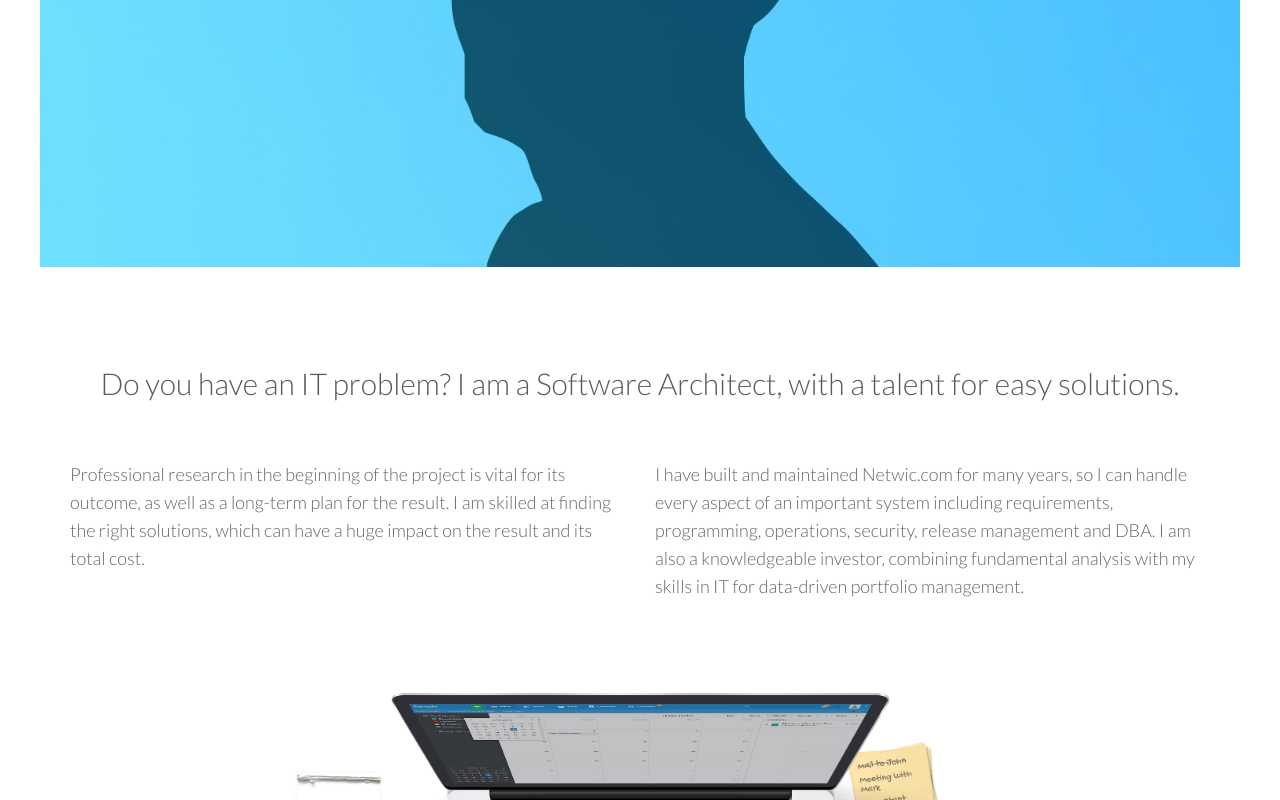
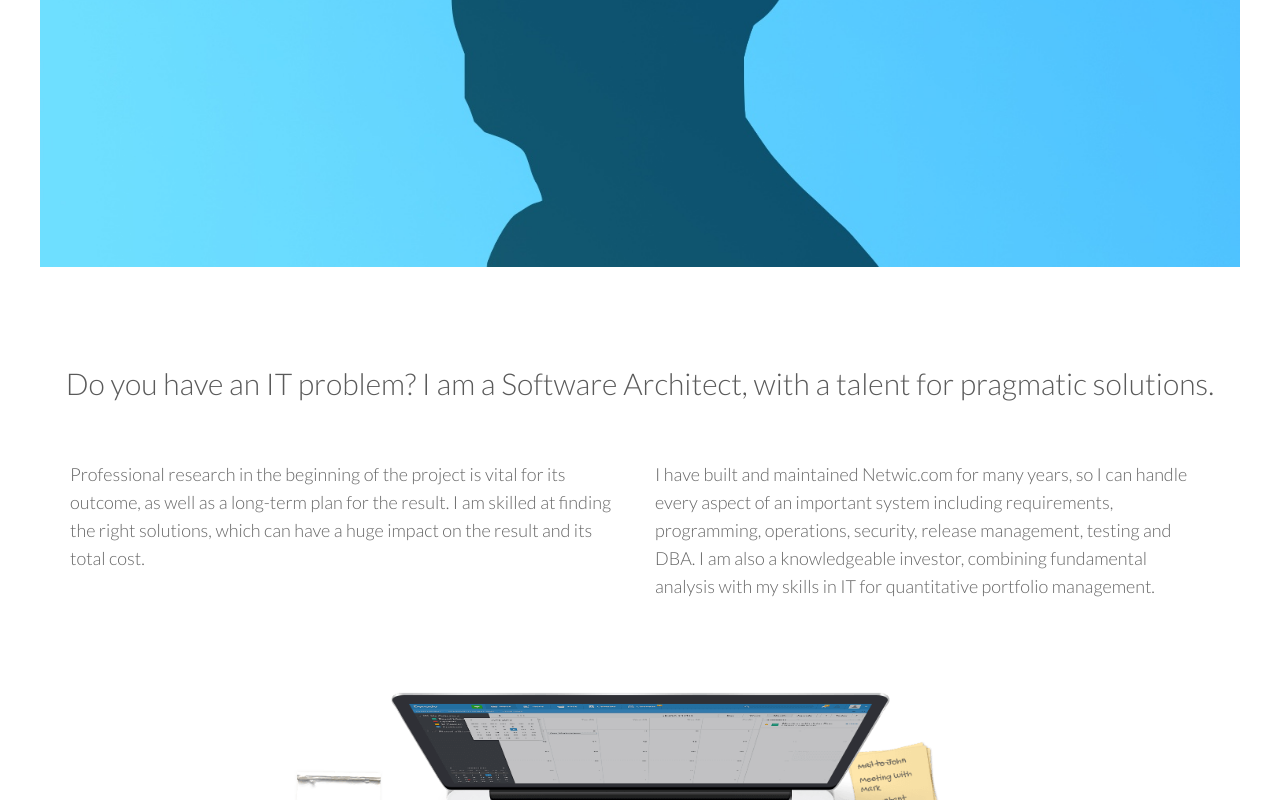
Before and after one commit to wwwclaes/wwwclaes.github.io, a plain HTML site: page index.html in a window 1280 px wide. Shown: the part 433-1233 px from the top of the page. Drawn offline with Linux system fonts and the light colour scheme; files whose address does not match are found by name.

Commit message:
Update index.html

```diff
--- a/index.html
+++ b/index.html
@@ -53,12 +53,12 @@
 
     <div class="container ptb">
       <div class="row">
-        <h2 class="centered mb">Do you have an IT problem? I am a Software Architect, with a talent for easy solutions.</h2>
+        <h2 class="centered mb">Do you have an IT problem? I am a Software Architect, with a talent for pragmatic solutions.</h2>
         <div class="col-md-6">
           <p>Professional research in the beginning of the project is vital for its outcome, as well as a long-term plan for the result. I am skilled at finding the right solutions, which can have a huge impact on the result and its total cost.</p>
         </div><!--/col-md-6-->
         <div class="col-md-6">
-          <p>I have built and maintained Netwic.com for many years, so I can handle every aspect of an important system including requirements, programming, operations, security, release management and DBA. I am also a knowledgeable investor, combining fundamental analysis with my skills in IT for data-driven portfolio management.</p>
+          <p>I have built and maintained Netwic.com for many years, so I can handle every aspect of an important system including requirements, programming, operations, security, release management, testing and DBA. I am also a knowledgeable investor, combining fundamental analysis with my skills in IT for quantitative portfolio management.</p>
         </div><!--/col-md-6-->
       </div><!--/row-->
     </div><!-- /.container -->
```
